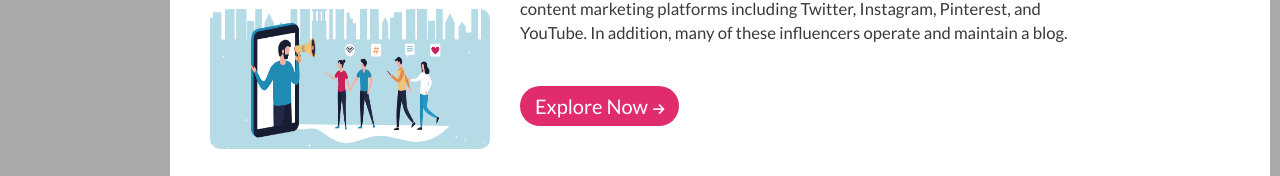
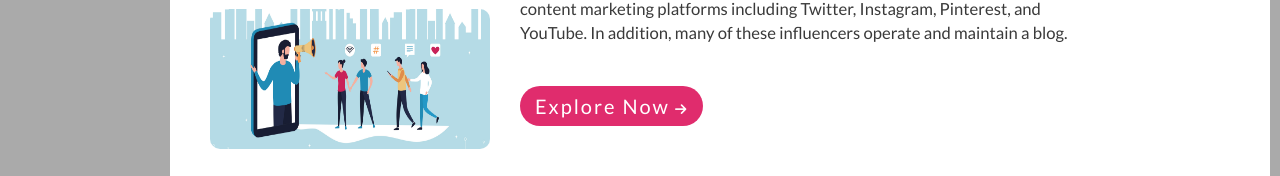
Before and after one commit to AkasHZamaN/influencer-gears, a plain HTML site: page index.html in a window 1280 px wide. In both pictures the pointer is over the link "Explore Now". Shown: the part 2637-2813 px from the top of the page. Drawn offline with Linux system fonts and the light colour scheme.

Commit message:
style added

```diff
--- a/style.css
+++ b/style.css
@@ -228,7 +228,7 @@ hr{
     padding: 8px 15px;
     border-radius: 25px;
 }
-.influ-container .influ-detail small a:hover{
+.influ-container .influ-detail p a:hover{
     letter-spacing: 2px;
     cursor: pointer;
 }
```
